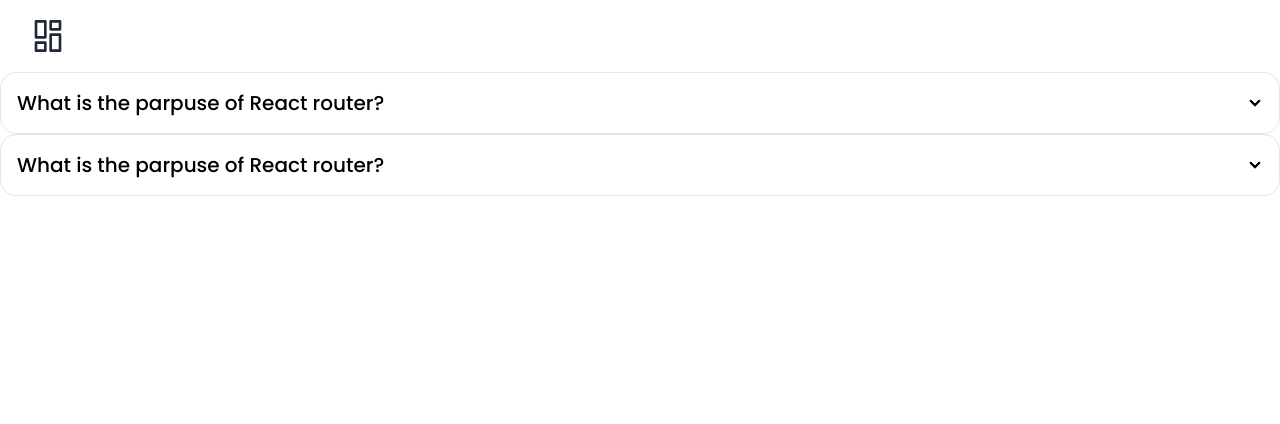
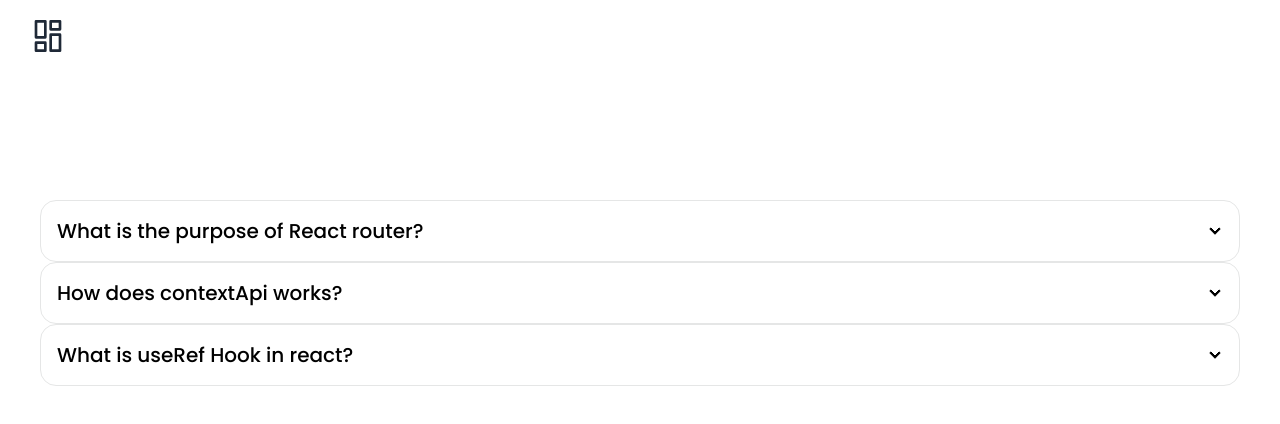
Before and after one commit to Azharul-Raj/quiz-cracker, a React (Create React App) app: page /blog in a window 1280 px wide. Shown: the top 424 px of the page. Built offline with nearby package versions, Linux system fonts and the light colour scheme.

Commit message:
all question added

```diff
--- a/src/components/Blog.jsx
+++ b/src/components/Blog.jsx
@@ -2,10 +2,10 @@
 
 const Blog = () => {
     return (
-        <div>
+        <div className='mt-32 md:mx-10'>
             <div tabIndex={0} className="collapse collapse-arrow border border-base-300 bg-white text-black rounded-box">
             <div className="collapse-title text-xl font-medium">
-              What is the parpuse of   React router?
+              What is the purpose of   React router?
             </div>
             <div className="collapse-content">
                     <p>In general react router is nothing but the navigation menu of website.We can see tons of website in the internet And while we wanna navigate from one page to another page on that moment the entire page get reloaded take time and our user experiences get worse if we brows the website from a poor network location. This is not good user experience at all.
@@ -19,15 +19,26 @@
             </div>
             <div tabIndex={0} className="collapse collapse-arrow border border-base-300 bg-white text-black rounded-box">
             <div className="collapse-title text-xl font-medium">
-              What is the parpuse of   React router?
+              How does contextApi works?
             </div>
             <div className="collapse-content">
-                    <p>In general react router is nothing but the navigation menu of website.We can see tons of website in the internet And while we wanna navigate from one page to another page on that moment the entire page get reloaded take time and our user experiences get worse if we brows the website from a poor network location. This is not good user experience at all.
-                        Wouldn't it be nice to load the entire website in one time? WOW that would be great.
-                        Here is the main concept of react router comes into picture.
-                        Let's talk a little about react router below:
-                        React Router is a standard library for routing in React. It enables the navigation among views of various components in a React Application, allows changing the browser URL, and keeps the UI in sync with the URL.
-                        Let us create a simple application to React to understand how the React Router works. The application will contain three components: home component, about a component, and contact component. We will use React Router to navigate between these components
+            <p>The React Context API is a way for a React app to effectively produce global variables that can be passed around. This is the alternative to "prop drilling" or moving props from grandparent to child to parent, and so on. Context is also touted as an easier, lighter approach to state management using Redux.
+            Context provides a way to pass data through the component tree without having to pass props down manually at every level.
+
+              In a typical React application, data is passed top-down (parent to child) via props, but such usage can be cumbersome for certain types of props (e.g. locale preference, UI theme) that are required by many components within an application. Context provides a way to share values like these between components without having to explicitly pass a prop through every level of the tree.
+              </p>
+            </div>
+            </div>
+            <div tabIndex={0} className="collapse collapse-arrow border border-base-300 bg-white text-black rounded-box">
+            <div className="collapse-title text-xl font-medium">
+              What is useRef Hook in react?
+            </div>
+            <div className="collapse-content">
+            <p>React provides a bunch of hooks that allow you to add features to your components. These hooks make it easier to encapsulate stateful behavior and side effects in your functional components in order to increase readability and to use less code.
+            The hook useRef() in React returns an object that has a property current that we can access as we do with objects. This property is initialized to the passed argument in the function useRef'() . The returned object will persist for the full lifetime of the component.
+
+              The hook useRef() accepts one argument, which is the value to initialize the property current in the returned object.
+              The hook useRef is one of the important and useful React hooks that you need to know. It allows you to access DOM elements directly, and persist data between renders without causing a component to re-render infinitely when changes.
               </p>
             </div>
             </div>
```
